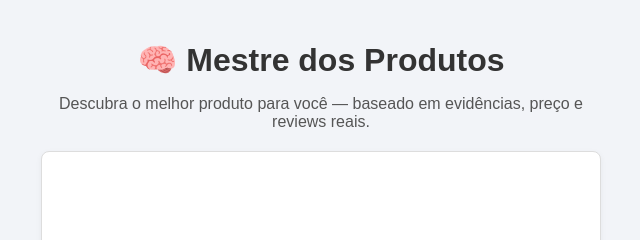
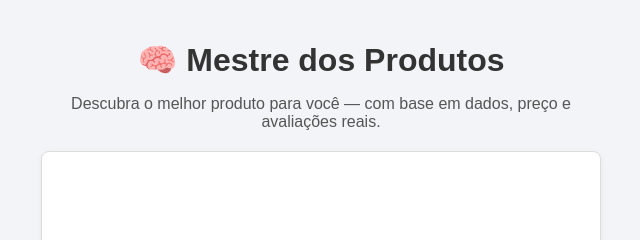
Before and after one commit to somosconsumidores/mestre-dos-produtos-site, a plain HTML site: page index.html in a window 1280 px wide. Shown: the top 240 px of the page, 319-959 px from the left. Drawn offline with Linux system fonts and the light colour scheme.

Commit message:
Update index.html

```diff
--- a/index.html
+++ b/index.html
@@ -9,7 +9,7 @@
 <body>
   <div class="container">
     <h1>🧠 Mestre dos Produtos</h1>
-    <p>Descubra o melhor produto para você — baseado em evidências, preço e reviews reais.</p>
+    <p>Descubra o melhor produto para você — com base em dados, preço e avaliações reais.</p>
 
     <div class="chat-box" id="chat-box"></div>
 
```
